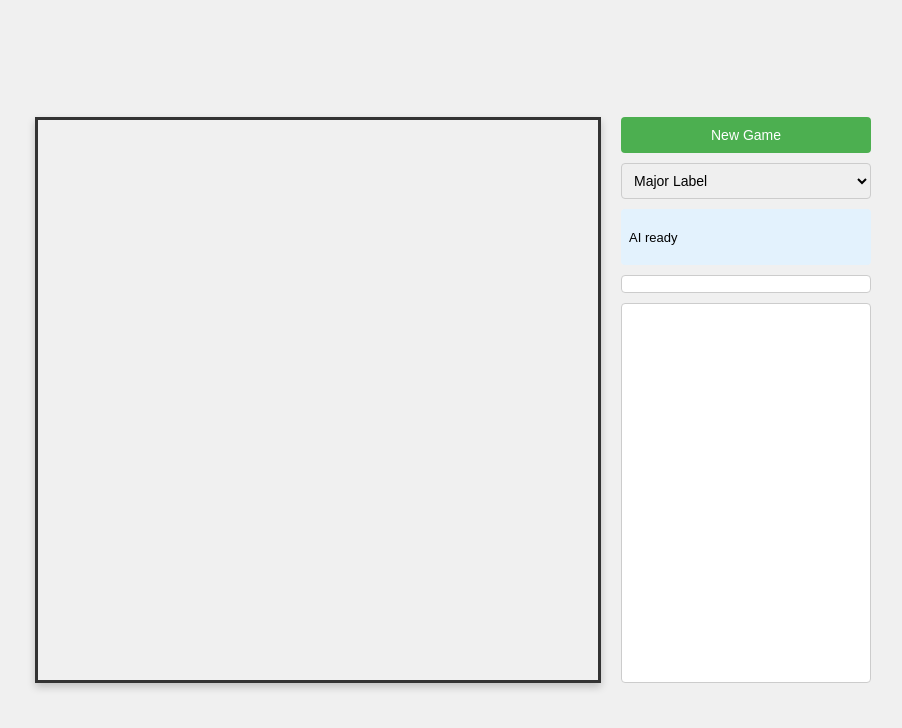
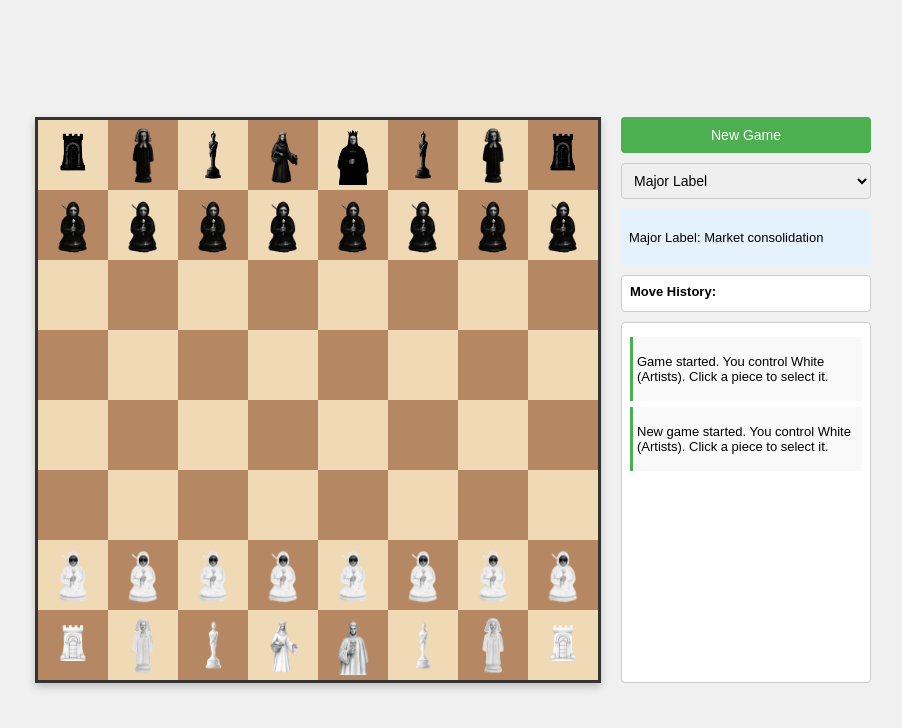
Before and after one commit to PMTWGR/The-Game, a plain HTML site: page index.html in a window 1280 px wide. Both pictures are taken after a click on the button "New Game". Shown: the whole page, without its empty margins (187-1089 px from the left). Drawn offline with Linux system fonts and the light colour scheme.

Commit message:
Update index.html

```diff
--- a/index.html
+++ b/index.html
@@ -636,4 +636,32 @@
 
     function resetGame() {
       state.history = [];
-      state.currentPlayer =
+      state.currentPlayer = 'white';
+      state.gameOver = false;
+      state.firstMoveMade = false;
+      state.selected = null;
+      state.validMoves = [];
+      state.aiThinking = false;
+      state.castlingRights = { white: { kingside: true, queenside: true }, black: { kingside: true, queenside: true } };
+      state.enPassantTarget = null;
+      document.getElementById('aiPersonality').disabled = false;
+      buildBoard();
+      setupPieces();
+      drawAll();
+      updateAIStatus();
+      pushEdu("New game started. You control White (Artists). Click a piece to select it.");
+    }
+
+    function pushEdu(msg) {
+      const wrap = document.getElementById('educationalContent');
+      const d = document.createElement('div');
+      d.className = 'insight';
+      d.innerHTML = `<p>${msg}</p>`;
+      const olds = wrap.querySelectorAll('.insight');
+      if (olds.length >= 5) olds[0].remove();
+      wrap.appendChild(d);
+      wrap.scrollTop = wrap.scrollHeight;
+    }
+  </script>
+</body>
+</html>
```
